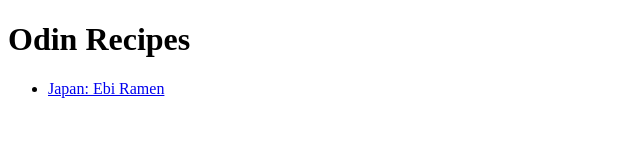
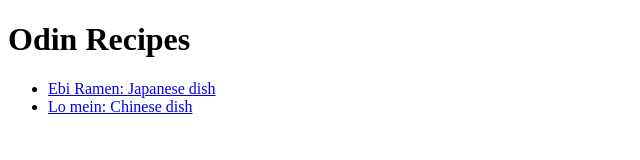
Before and after one commit to firmenniysous/odin-recipes, a plain HTML site: page index.html in a window 1280 px wide. Shown: the whole page, without its empty margins (0-640 px from the left). Drawn offline with Linux system fonts and the light colour scheme.

Commit message:
Add link in the index.html to the Chinese lo mein

```diff
--- a/index.html
+++ b/index.html
@@ -8,7 +8,8 @@
     <body>
         <h1>Odin Recipes</h1>
         <ul>
-            <li><a href="recipes/japan-ramen.html">Japan: Ebi Ramen</a></li>
+            <li><a href="recipes/japan-ramen.html">Ebi Ramen: Japanese dish</a></li>
+            <li><a href="recipes/china-lomein.html">Lo mein: Chinese dish</a></li>
         </ul>
     </body>
 </html>
```
